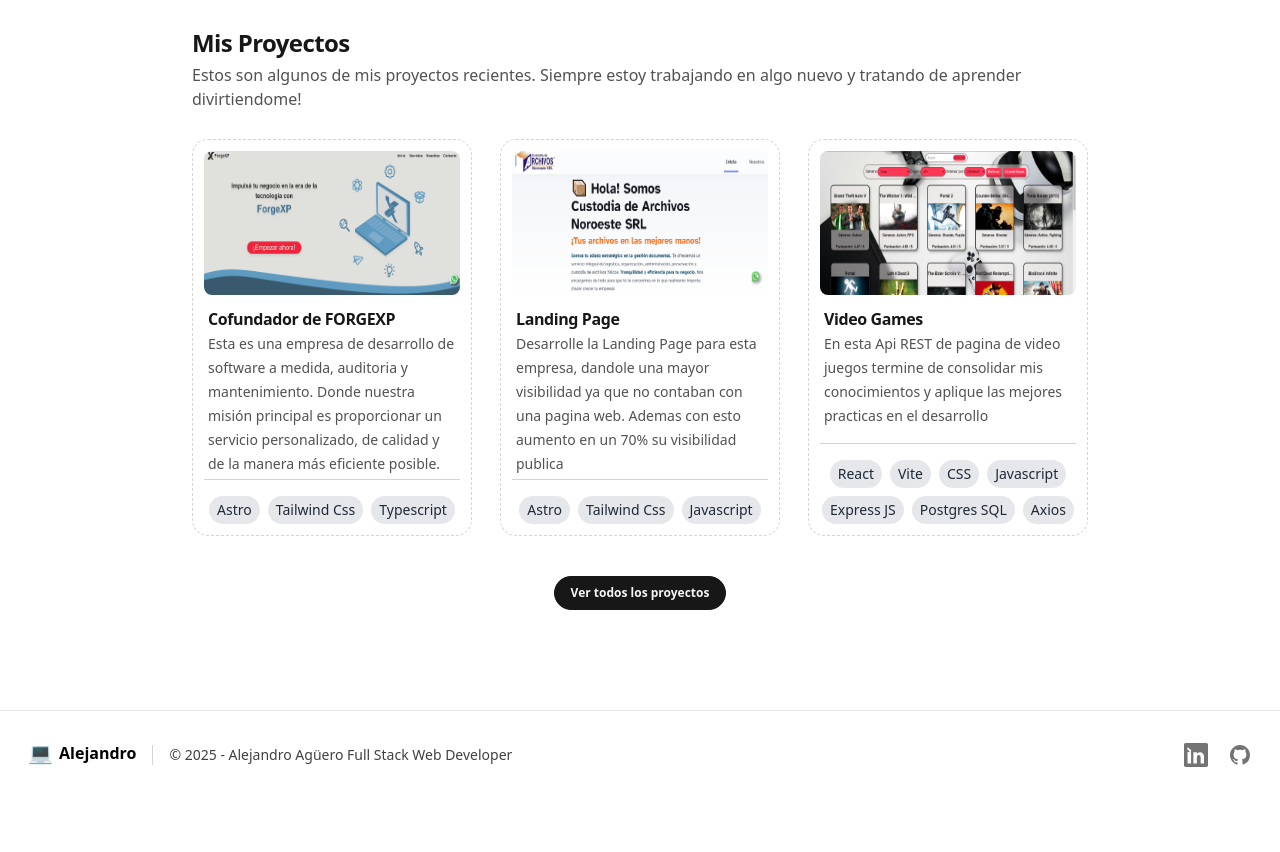
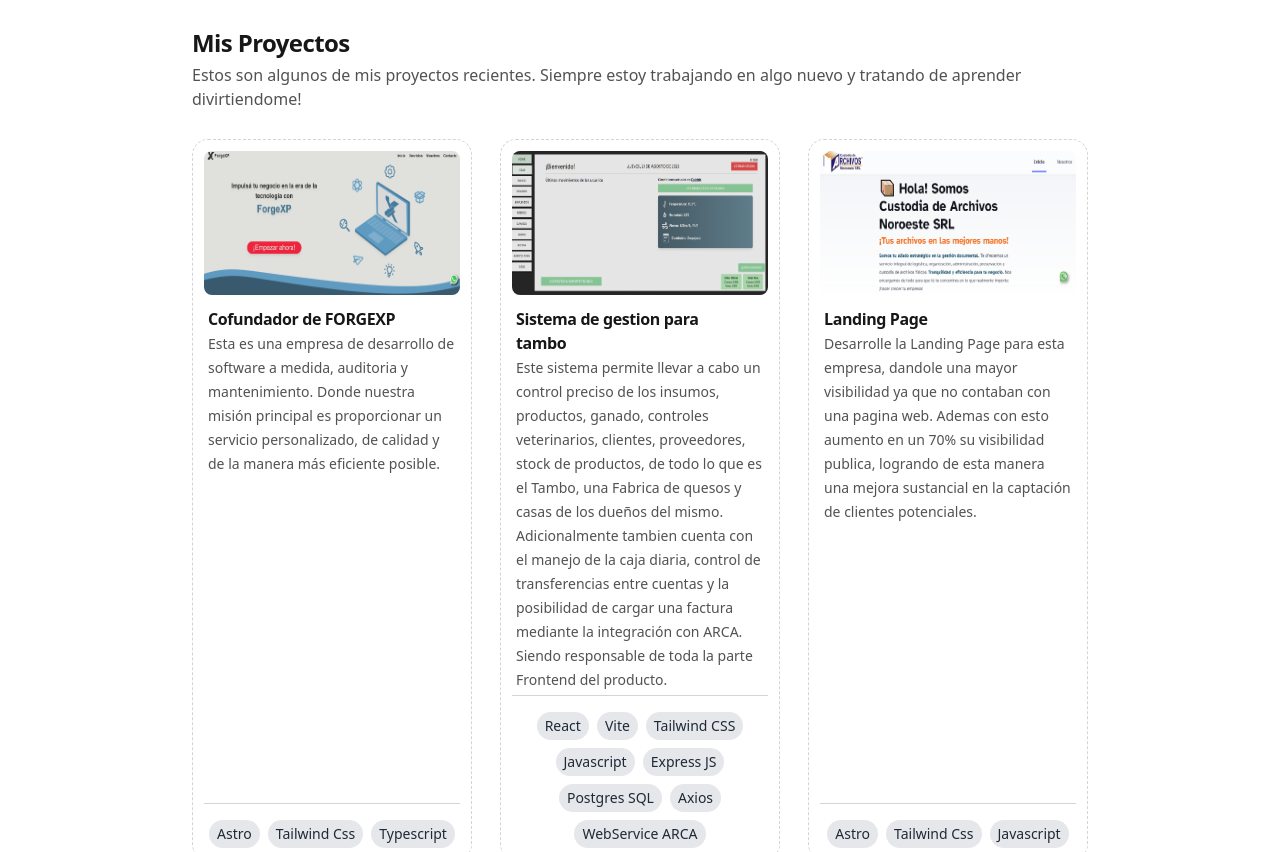
Before and after one commit to AlejandroAgueroDev/AlejandroPortfolio, an Astro site in the folder Alejandro/: page / in a window 1280 px wide. Shown: the part 800-1652 px from the top of the page. Before the commit the page ends 1599 px from the top, so only its background shows below. Built offline with nearby package versions, Linux system fonts and the light colour scheme; Astro itself is replaced by a stand-in of ours.

Commit message:
feature: actualización del portfolio

```diff
--- a/Alejandro/src/collections/content/cv.json
+++ b/Alejandro/src/collections/content/cv.json
@@ -15,11 +15,6 @@
       "network": "Linkedin",
       "username": "Alejandro",
       "url": "https://www.linkedin.com/in/alejandroaguerodev/"
-     },
-     {
-      "network": "Instagram",
-      "username": "Alejandro",
-      "url": "https://www.instagram.com/alejandro_.aguero/"
      }
     ]
    }
--- a/Alejandro/src/collections/projects.json
+++ b/Alejandro/src/collections/projects.json
@@ -7,11 +7,31 @@
     "tecnologi": "Astro, Tailwind Css, Typescript"
   },
   {
+    "name": "Sistema de gestion para tambo",
+    "description": "Este sistema permite llevar a cabo un control preciso de los insumos, productos, ganado, controles veterinarios, clientes, proveedores, stock de productos, de todo lo que es el Tambo, una Fabrica de quesos y casas de los dueños del mismo. Adicionalmente tambien cuenta con el manejo de la caja diaria, control de transferencias entre cuentas y la posibilidad de cargar una factura mediante la integración con ARCA. Siendo responsable de toda la parte Frontend del producto.",
+    "image": "/assets/images/projects/SistemaTambo.png",
+    "tecnologi": "React, Vite, Tailwind CSS, Javascript, Express JS, Postgres SQL, Axios, WebService ARCA"
+  },
+  {
     "name": "Landing Page",
-    "description": "Desarrolle la Landing Page para esta empresa, dandole una mayor visibilidad ya que no contaban con una pagina web. Ademas con esto aumento en un 70% su visibilidad publica",
+    "description": "Desarrolle la Landing Page para esta empresa, dandole una mayor visibilidad ya que no contaban con una pagina web. Ademas con esto aumento en un 70% su visibilidad publica, logrando de esta manera una mejora sustancial en la captación de clientes potenciales.",
     "image": "/assets/images/projects/Empresa.png",
     "url": "https://empresa-steel.vercel.app/",
     "tecnologi": "Astro, Tailwind Css, Javascript"
+  },
+  {
+    "name": "QR Generate",
+    "description": "Este proyecto tiene como objetivo generar un código QR que pueda copiarse al portapapeles con los datos que contiene el código o descargarse en formato PNG o PDF.",
+    "image": "/assets/images/projects/AP_QR_Generate.png",
+    "url": "https://app-qr-generate.vercel.app/",
+    "tecnologi": "Astro, Tailwind Css, Javascript"
+  },
+  {
+    "name": "Sistema Web",
+    "description": "Desarrolle junto a un equipo el sistema web para la empresa Starwork la cual posibilito a la misma de aumentar su visibilidad frente a futuros inversores y clientes.",
+    "image": "/assets/images/projects/Starwork.png",
+    "url": "https://front-starwork.vercel.app/",
+    "tecnologi": "React, Vite, Tailwind CSS, Javascript, Express JS, Postgres SQL, Axios, Auth"
   },
   {
     "name": "Video Games",
@@ -19,26 +39,5 @@
     "image": "/assets/images/projects/VideoGames.png",
     "url": "https://github.com/AlejandroAgueroDev/videogame",
     "tecnologi": "React, Vite, CSS, Javascript, Express JS, Postgres SQL, Axios"
-  },
-  {
-    "name": "Rick and Morty",
-    "description": "En esta api REST simente mis conocimientos en React JS",
-    "image": "/assets/images/projects/RickAndMorty.png",
-    "url": "https://github.com/AlejandroAgueroDev/RickandMorty",
-    "tecnologi": "React, Vite, CSS, Javascript, Express JS, Postgres SQL, Axios"
-  },
-  {
-    "name": "Sistema Web",
-    "description": "Desarrolle junto a un equipo el sistema web para la empresa Starwork la cual posibilito a la misma de aumentar su visibilidad",
-    "image": "/assets/images/projects/Starwork.png",
-    "url": "https://www.youtube.com/watch?v=MRkDXEbp1k0&ab_channel=AlejandroAg%C3%BCero",
-    "tecnologi": "React, Vite, Tailwind CSS, Javascript, Express JS, Postgres SQL, Axios, Auth"
-  },
-  {
-    "name": "QR Generate",
-    "description": "Este proyecto tiene como objetivo generar un código QR que pueda copiarse al portapapeles con los datos que contiene el código o descargarse en formato PNG o PDF.",
-    "image": "/assets/images/projects/AP_QR_Generate.png",
-    "url": "https://app-qr-generate.vercel.app/",
-    "tecnologi": "Astro, Tailwind Css, Javascript"
   }
 ]
--- a/Alejandro/src/components/logo.astro
+++ b/Alejandro/src/components/logo.astro
@@ -1,5 +1,5 @@
 <a
-  href="https://www.linkedin.com/in/alejandroaguerodev/"
+  href="https://github.com/AlejandroAgueroDev"
   target="_blank"
   class="h-5 text-base group relative z-30 flex items-center space-x-1.5 text-black dark:text-white font-semibold"
 >
@@ -8,5 +8,5 @@
     >💻</span
   >
   <!-- Logo Text  ✦ -->
-  <span class="-translate-y-0.5">Alejandro</span>
+  <span class="-translate-y-0.5 uppercase text-xl">Alejandro</span>
 </a>
--- a/Alejandro/src/layouts/main.astro
+++ b/Alejandro/src/layouts/main.astro
@@ -32,7 +32,7 @@ const { title } = Astro.props;
     </style>
     <script src="../assets/css/main.css"></script>
   </head>
-  <body class="antialiased bg-white dark:bg-neutral-950">
+  <body class="antialiased bg-white dark:bg-neutral-950 overflow-x-hidden">
     <SquareLines />
     <Header />
     <slot />
--- a/Alejandro/src/pages/index.astro
+++ b/Alejandro/src/pages/index.astro
@@ -5,15 +5,12 @@ import Separator from "../components/home/separator.astro";
 import Layout from "../layouts/main.astro";
 import GitHub from "../icons/Github.astro";
 import Linkedin from "../icons/Linkedin.astro";
-import Instagram from "../icons/Instagram.astro";
-
 import { basics } from "../collections/content/cv.json";
 
 const { name, profiles, phone, email } = basics;
 const SOCIAL_ICONS: Record<string, any> = {
   GitHub,
   Linkedin,
-  Instagram,
 };
 const linkedinInfo = profiles.find(({ network }) => network === "Linkedin");
 const linkedinURL = linkedinInfo?.url;
@@ -67,11 +64,11 @@ const printInfo = [email, phone, linkedinURL, GitHubURL]
         </footer>
 
         <p
-          class="no-print text-base text-neutral-600 dark:text-neutral-400 ml-12 mt-3 mb-2"
+          class="no-print text-base text-neutral-600 dark:text-neutral-400 sm:ml-12 ml-6 mt-3 mb-2"
         >
           Mis Redes:
         </p>
-        <footer class="no-print">
+        <footer class="no-print ml-6 sm:ml-4 flex gap-3">
           {
             email && (
               <a
```
Also changed, not shown: Alejandro/src/collections/experiences.json (+13 -0 lines), Alejandro/public/assets/images/experiences/Freelance.png (added), Alejandro/public/assets/images/projects/SistemaTambo.png (added).
